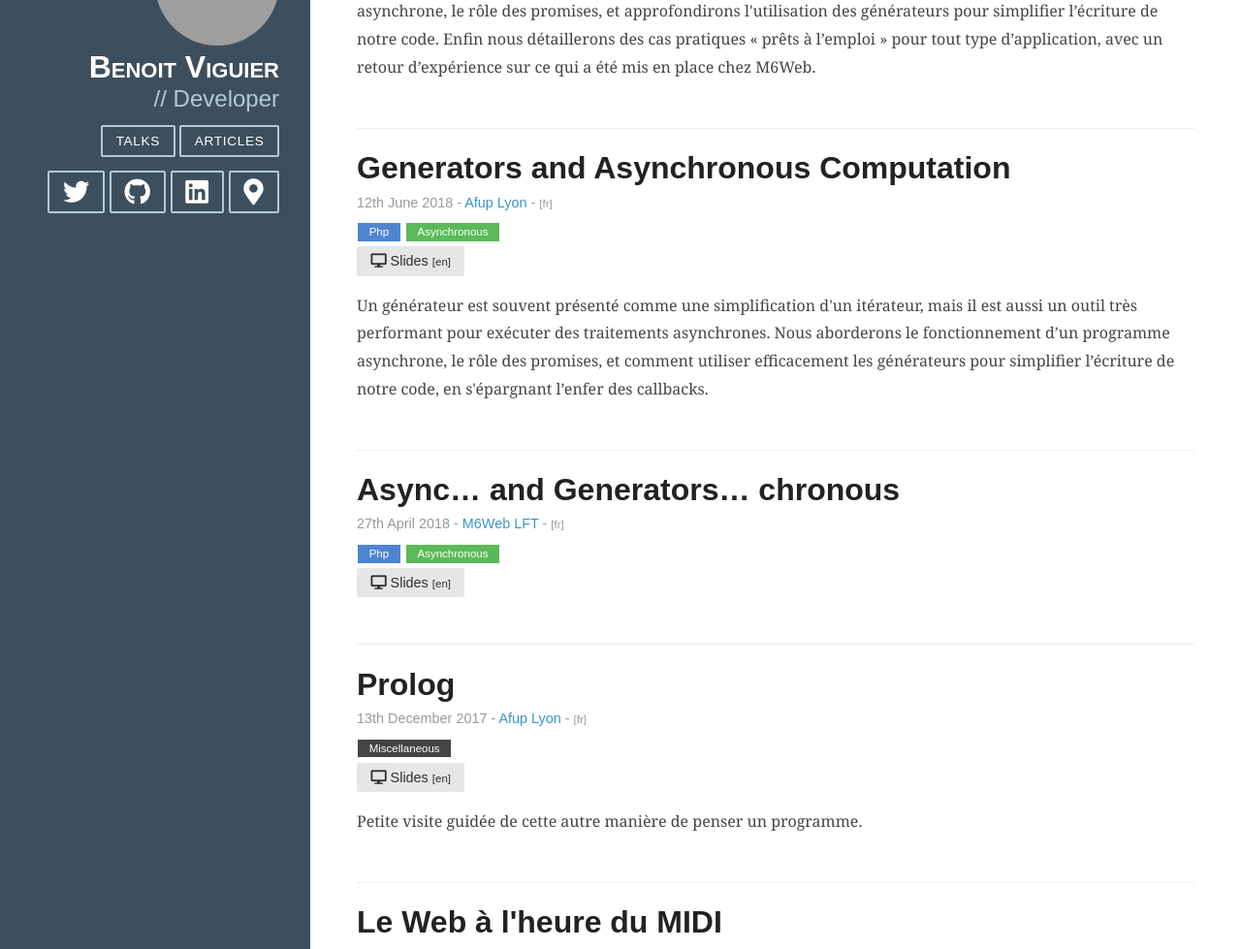
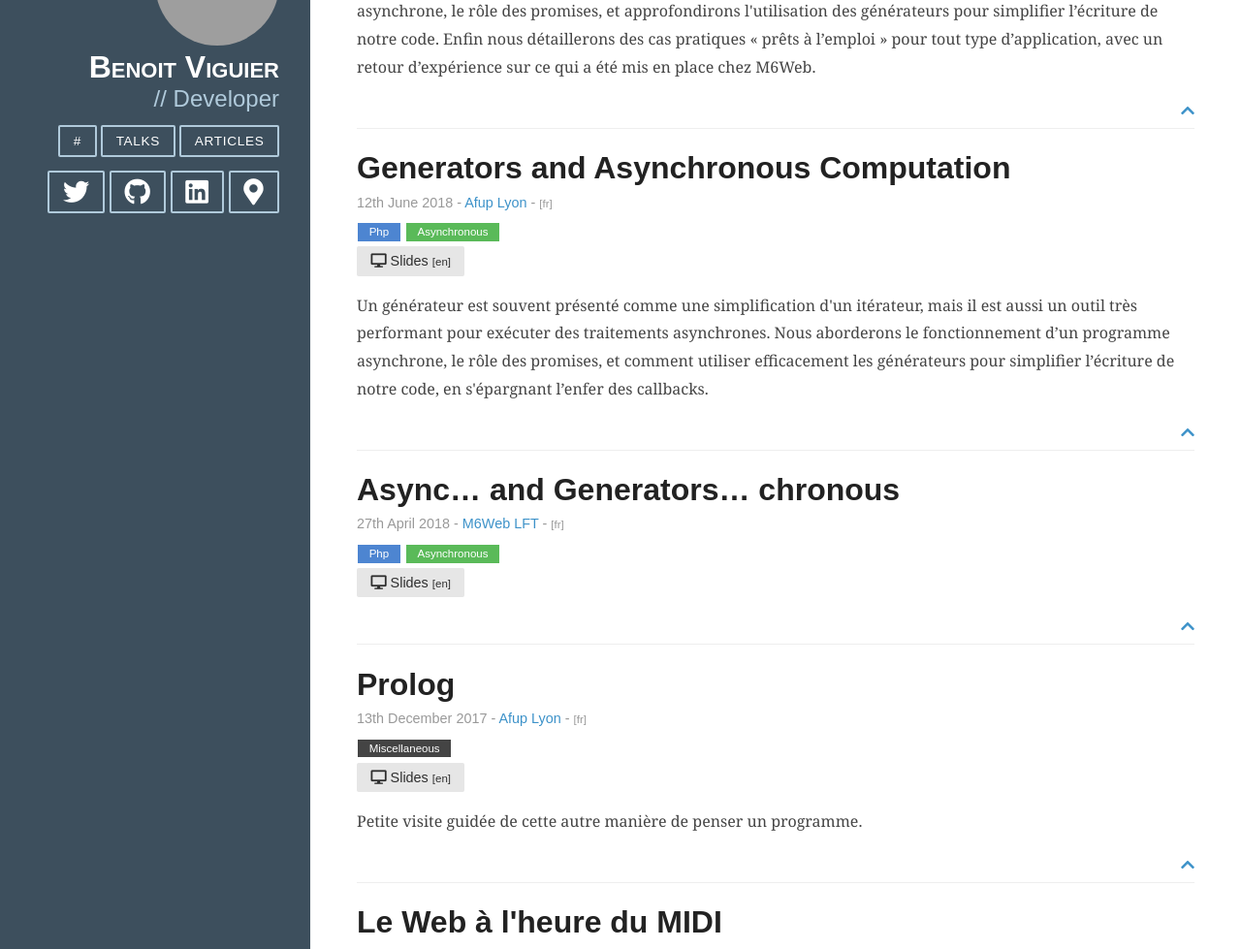
Before and after one commit to b-viguier/b-viguier.github.io, a Jekyll site: the page built from index.html, in a window 1280 px wide and 1400 px high. Shown: the part 337-1316 px from the top of the window at 97% size. Built offline with Jekyll 4.4.1, drawn with Linux system fonts in a browser that asks for light colours; nearby versions of some CDN libraries; grey boxes are pictures that could not be loaded.

Commit message:
Top links

```diff
--- a/css/layouts/blog.css
+++ b/css/layouts/blog.css
@@ -147,6 +147,10 @@ h3 {
     text-shadow: 0 1px 1px #333;
 }
 
+.top-button {
+    float: right;
+}
+
 .footer {
     padding: 1em 0;
 }
--- a/index.html
+++ b/index.html
@@ -13,6 +13,9 @@ layout: default
             <nav class="nav">
                 <ul class="nav-list">
                     <li class="nav-item">
+                        <a class="pure-button" href="#" alt="talks">
+                            #
+                        </a>
                         <a class="pure-button" href="#talks" alt="talks">
                             Talks
                         </a>
@@ -79,6 +82,9 @@ layout: default
                         <p>
                             {{talk.description}}
                         </p>
+                        <a class="top-button" href="#">
+                            <i class="fas fa-chevron-up"></i>
+                        </a>
                     </div>
 
 
@@ -99,6 +105,9 @@ layout: default
                             <p class="post-meta">
                                 {{ article.date }} -  <small>[{{article.lang}}] </small>
                             </p>
+                            <a class="top-button" href="#">
+                                <i class="fas fa-chevron-up"></i>
+                            </a>
                         </div>
                     </header>
 
```
